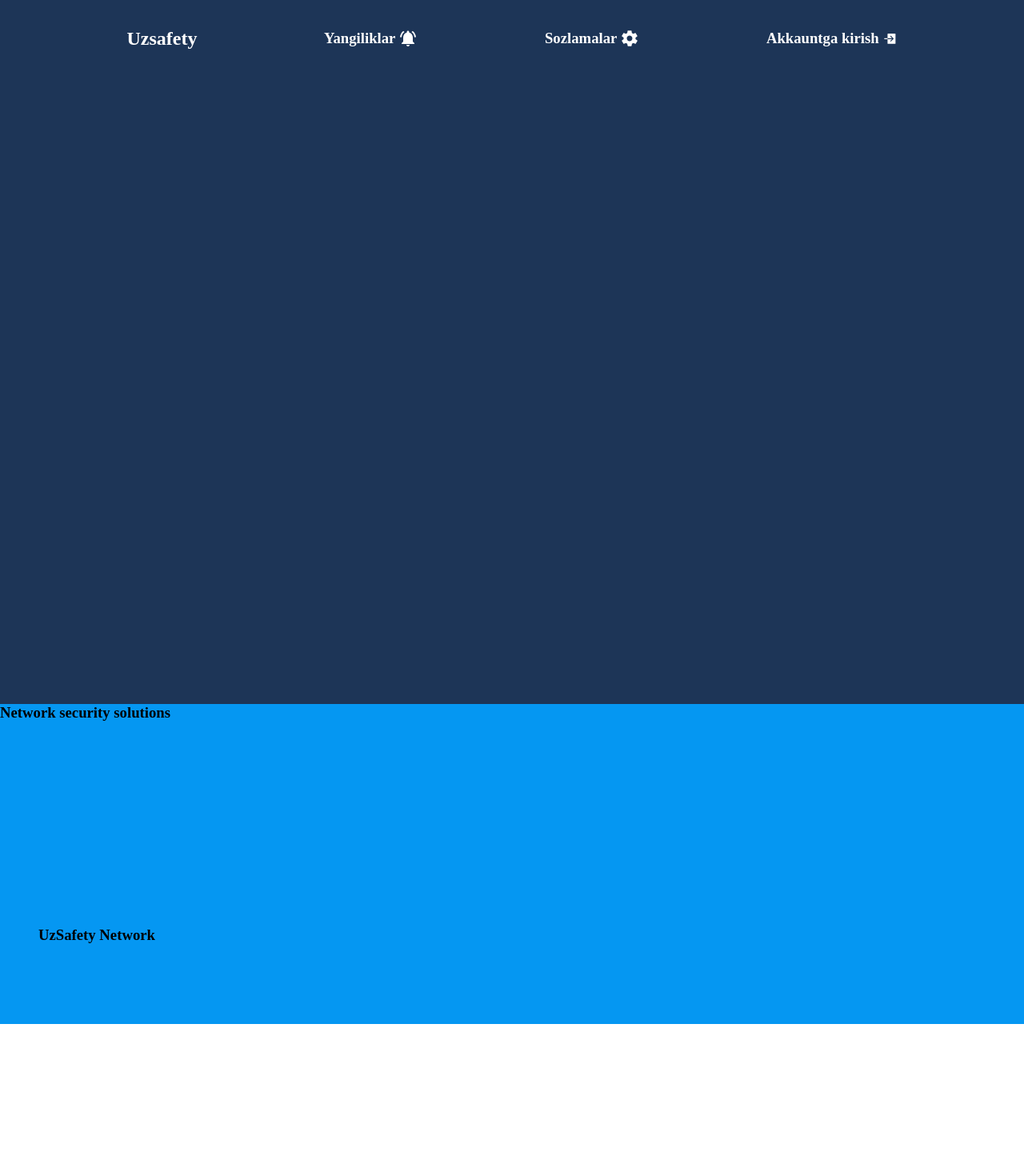
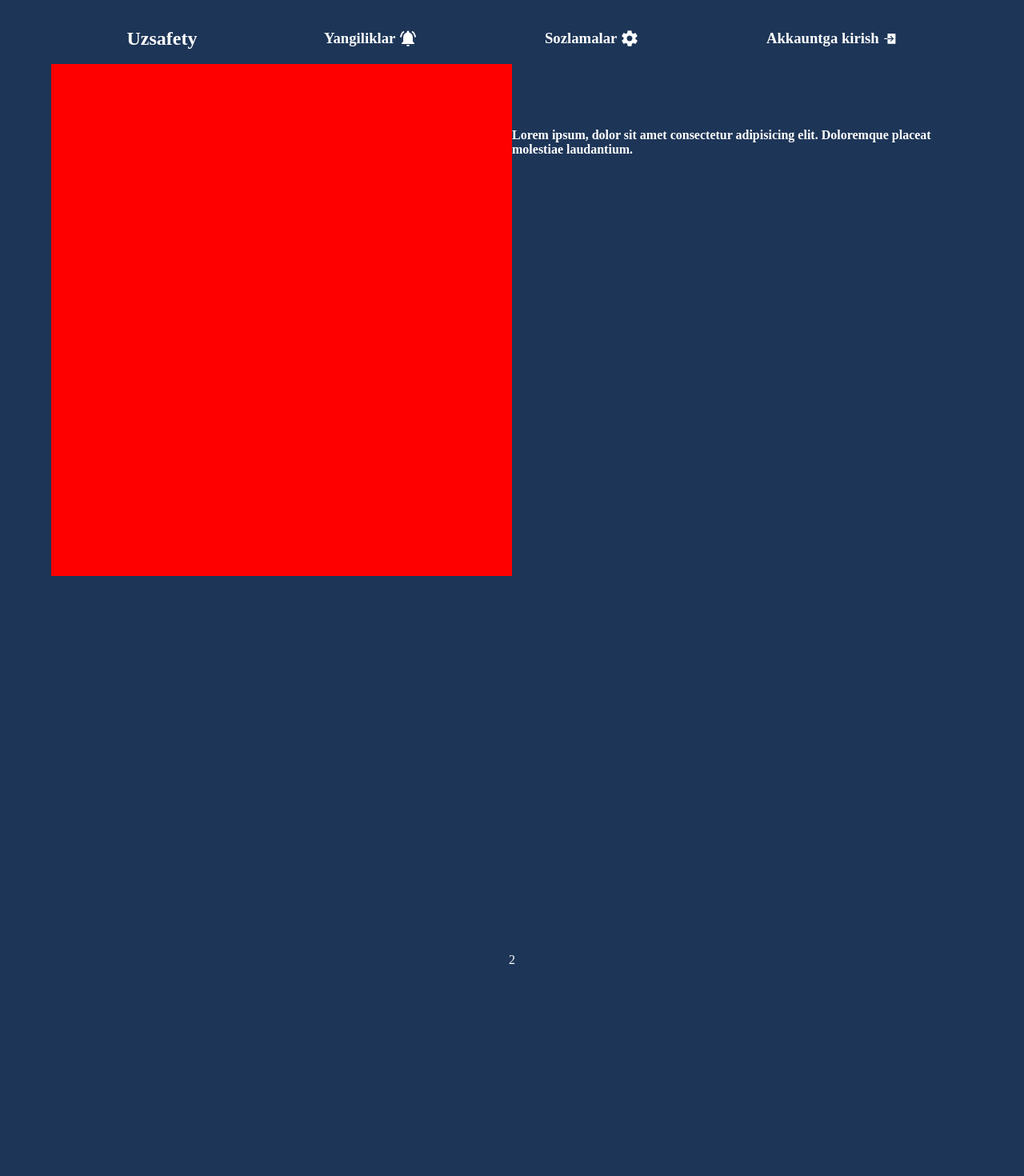
Before and after one commit to Ozodbek3/Cyber_Security, a React (Create React App) app: page / in a window 1280 px wide. Shown: the top 1470 px of the page at 80% size. Before the commit the page ends 1280 px from the top, so only its background shows below. Built offline with nearby package versions, Linux system fonts and the light colour scheme.

Commit message:
ohiriga yetmadi

```diff
--- a/public/index.html
+++ b/public/index.html
@@ -16,6 +16,9 @@
     body::-webkit-scrollbar {
       display: none;
     }
+    body{
+      background-color: #1D3557;
+    }
     /* For headings */
     *{
       font-family: 'Merriweather', serif;
--- a/src/components/Footer/Footer.jsx
+++ b/src/components/Footer/Footer.jsx
@@ -3,11 +3,9 @@ import styled from "styled-components";
 
 
 const FooterDiv = styled.div`
-    position: relative;
-    bottom: 2%;
-    width: 100%;
-    height: 50%;
-    background-color: ${({theme}) => theme.footer};
+  width: 100%;
+  height: 20rem;
+  background-color: ${({theme}) => theme.footer};
 `
 const Safetyh3 = styled.h3`
   margin-top:16rem;
--- a/src/components/Layout/BaseLayout.jsx
+++ b/src/components/Layout/BaseLayout.jsx
@@ -8,10 +8,7 @@ const Container = styled("div")`
 `;
 
 const ChildrenComponent = styled("div")`
-  width: 100%;
-  height: 100%;
-  top: 8vh;
-  background-color: ${({ theme }) => theme.primary};
+  color: white;
 `;
 
 const BaseLayout = ({ children, theme, toggleTheme }) => {
--- a/src/components/Navbar/Navbar.jsx
+++ b/src/components/Navbar/Navbar.jsx
@@ -7,8 +7,9 @@ const Nav = styled.div`
     justify-content: space-evenly;
     z-index: 100;
     align-items: center;
-    position: sticky;
+    position: fixed;
     top: 0px;
+    width: 100%;
     height: 12%;
     background-color: ${({theme}) => theme.nav.background};
 `
--- a/src/containers/HomePage/HomeContainer.jsx
+++ b/src/containers/HomePage/HomeContainer.jsx
@@ -1,19 +1,43 @@
 import styled from "styled-components";
-import { useNavigate } from "react-router-dom";
 
-const Container = styled("div")`
+const Container = styled.div`
   display: flex;
-  flex-wrap: wrap;
-  width: 100%;
+  flex-direction: column;
+  background-color: ${({theme}) => theme.primary};
+`
+const Section = styled.div`
+  display: flex;
+  justify-content: center;
+  align-items: center;
   height: 100vh;
-`;
+`
+const Sec1_text = styled.div`
+  height: 60%;
+  width: 45%;
+  color: white;
+`
+const Sec1_photo = styled.video`
+  height: 80%;
+  width: 45%;
+  background-color: red;
+`
+const HomeContainer = ({ theme }) => {
+  return(
+    <Container>
+      <Section>
+        <Sec1_photo>
 
-const HomeContainer = ({ theme }) => {
-  const navigate = useNavigate();
+        </Sec1_photo>
+        <Sec1_text>
+          <h4>Lorem ipsum, dolor sit amet consectetur adipisicing elit. Doloremque placeat molestiae laudantium.</h4>
+        </Sec1_text>
+      </Section>
 
-  return <Container>
+      <Section>2</Section>
 
-  </Container>;
+      <Section>3</Section>
+    </Container>
+  )
 };
 
 export default HomeContainer;
```
